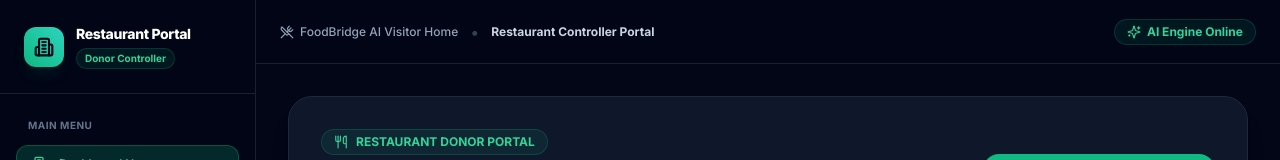
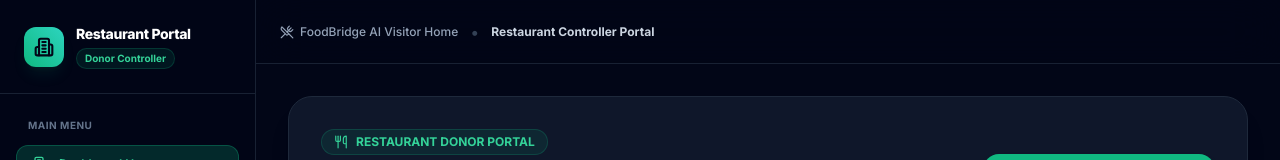
Before and after one commit to nijjukrr/Surplus-Food-Redistribution, a React (Vite) app in the folder client/: page /restaurant in a window 1280 px wide. Shown: the top 160 px of the page. Built offline with nearby package versions, Linux system fonts and the light colour scheme; no server answers.

Commit message:
Remove AI Engine Online header badge and Realtime Pipeline timeline tag

```diff
--- a/client/src/layouts/PortalLayout.jsx
+++ b/client/src/layouts/PortalLayout.jsx
@@ -1,11 +1,11 @@
 import React from 'react';
 import { Sidebar } from '../components/Sidebar';
-import { Bell, Sparkles, UtensilsCrossed } from 'lucide-react';
+import { UtensilsCrossed } from 'lucide-react';
 import { useAuth } from '../context/AuthContext';
 import { Link } from 'react-router-dom';
 
 export const PortalLayout = ({ children }) => {
-  const { user, role } = useAuth();
+  const { role } = useAuth();
 
   return (
     <div className="min-h-screen bg-slate-950 flex font-sans text-slate-100 antialiased">
@@ -24,12 +24,6 @@ export const PortalLayout = ({ children }) => {
             <span className="text-slate-700">•</span>
             <span className="text-xs font-bold text-slate-300 capitalize">{role} Controller Portal</span>
           </div>
-
-          <div className="flex items-center gap-3">
-            <span className="px-3 py-1 rounded-full bg-emerald-500/10 border border-emerald-500/20 text-emerald-400 text-xs font-bold flex items-center gap-1.5">
-              <Sparkles className="w-3.5 h-3.5" /> AI Engine Online
-            </span>
-          </div>
         </header>
 
         {/* Content Children */}
--- a/client/src/pages/RestaurantDashboard.jsx
+++ b/client/src/pages/RestaurantDashboard.jsx
@@ -300,7 +300,6 @@ export const RestaurantDashboard = () => {
                       <div className="p-4 rounded-xl bg-slate-950 border border-slate-800/80 space-y-2">
                         <div className="flex items-center justify-between">
                           <p className="text-[10px] font-bold uppercase tracking-wider text-slate-500">Donation Lifecycle Timeline</p>
-                          <span className="text-[10px] text-emerald-400 font-bold">Realtime Pipeline</span>
                         </div>
                         <div className="grid grid-cols-5 text-[10px] font-semibold text-center gap-1">
                           <span className="text-emerald-400 font-bold">1. Submitted</span>
```
